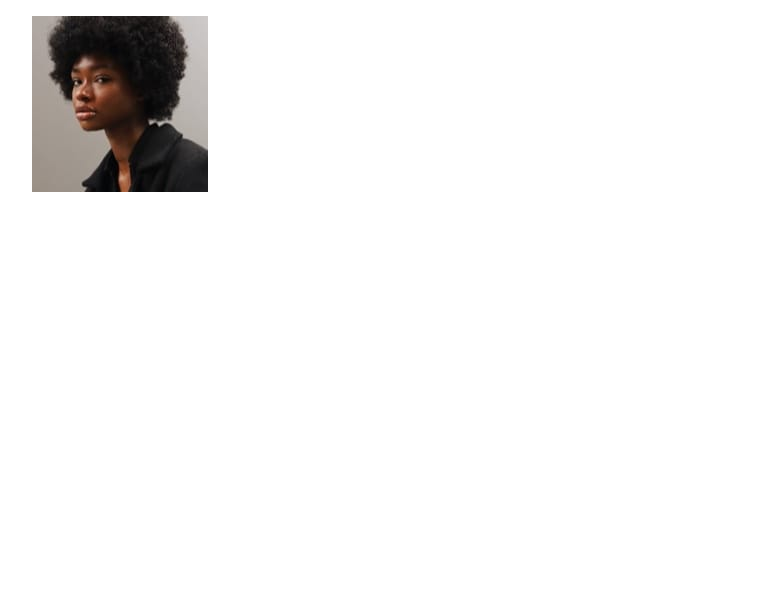
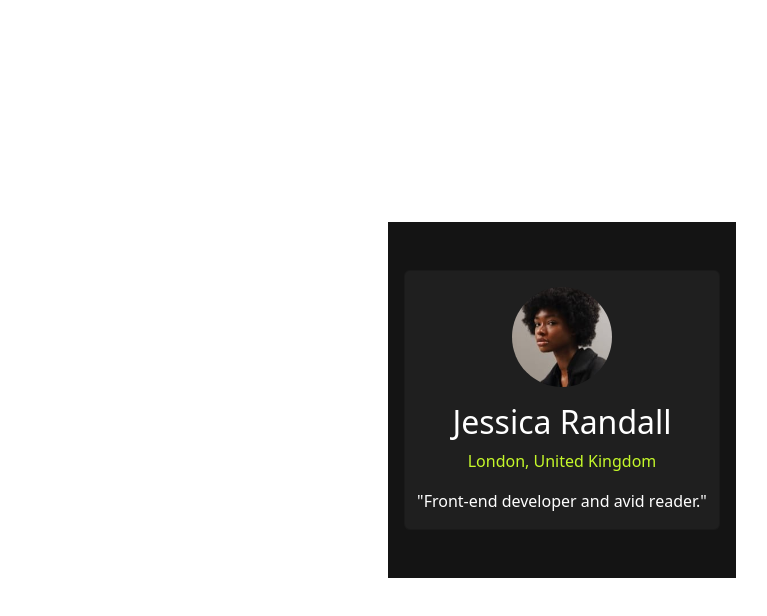
Before and after one commit to nishantcm/social-links-profile-main-fm, a website built with Vite: page src/index.html in a window 1280 px wide. Shown: the whole page, without its empty margins (78-845 px from the left). Built offline with nearby package versions, Linux system fonts and the light colour scheme.

Commit message:
Update the index.html, main.js, styles.scss

```diff
--- a/src/index.html
+++ b/src/index.html
@@ -7,9 +7,18 @@
     </head>
     <body>
         <div class="container">
-            <div class="container-fluid">
-                <div class="images p-3">
-                    <img src="../src/image/avatar-jessica.jpeg" alt="" srcset="">
+            <div class="container-fluid vh-100 d-flex justify-content-center align-items-center">
+                <div class="row bg py-5 px-3">
+                    <div class="card">
+                        <div class="images p-3 text-center">
+                            <img src="../image/avatar-jessica.jpeg" alt="Jessica Profile" class="rounded-circle profile ">
+                        </div>
+                        <div class="content">
+                            <h2 class="text-center">Jessica Randall</h2>
+                            <p class="para text-center address">London, United Kingdom</p>
+                            <p class="para text-center">"Front-end developer and avid reader."</p>
+                        </div>
+                    </div>
                 </div>
             </div>
         </div>
--- a/src/js/main.js
+++ b/src/js/main.js
@@ -3,3 +3,6 @@ import '../scss/styles.scss'
 
 //Import all of bootstrap's JS
 import * as bootstrap from 'bootstrap'
+
+//Import image folder
+import '../image/avatar-jessica.jpeg'
--- a/src/scss/styles.scss
+++ b/src/scss/styles.scss
@@ -1,2 +1,27 @@
 //Import all of bootstrap's css
 @import "~bootstrap/scss/bootstrap";
+
+:root{
+    --Green: hsl(75, 94%, 57%);
+    --White: hsl(0, 0%, 100%);
+    --Grey: hsl(0, 0%, 20%);
+    --Dark-Grey: hsl(0, 0%, 12%);
+    --Off-Black: hsl(0, 0%, 8%);
+}
+
+.bg{
+    background-color: var(--Off-Black);
+}
+.card{
+    background-color: var(--Dark-Grey);
+}
+.content{
+    color: var(--White);
+}
+.address{
+    color: var(--Green);
+}
+.profile{
+    width: 100px;
+    height: 100px;
+}
```
